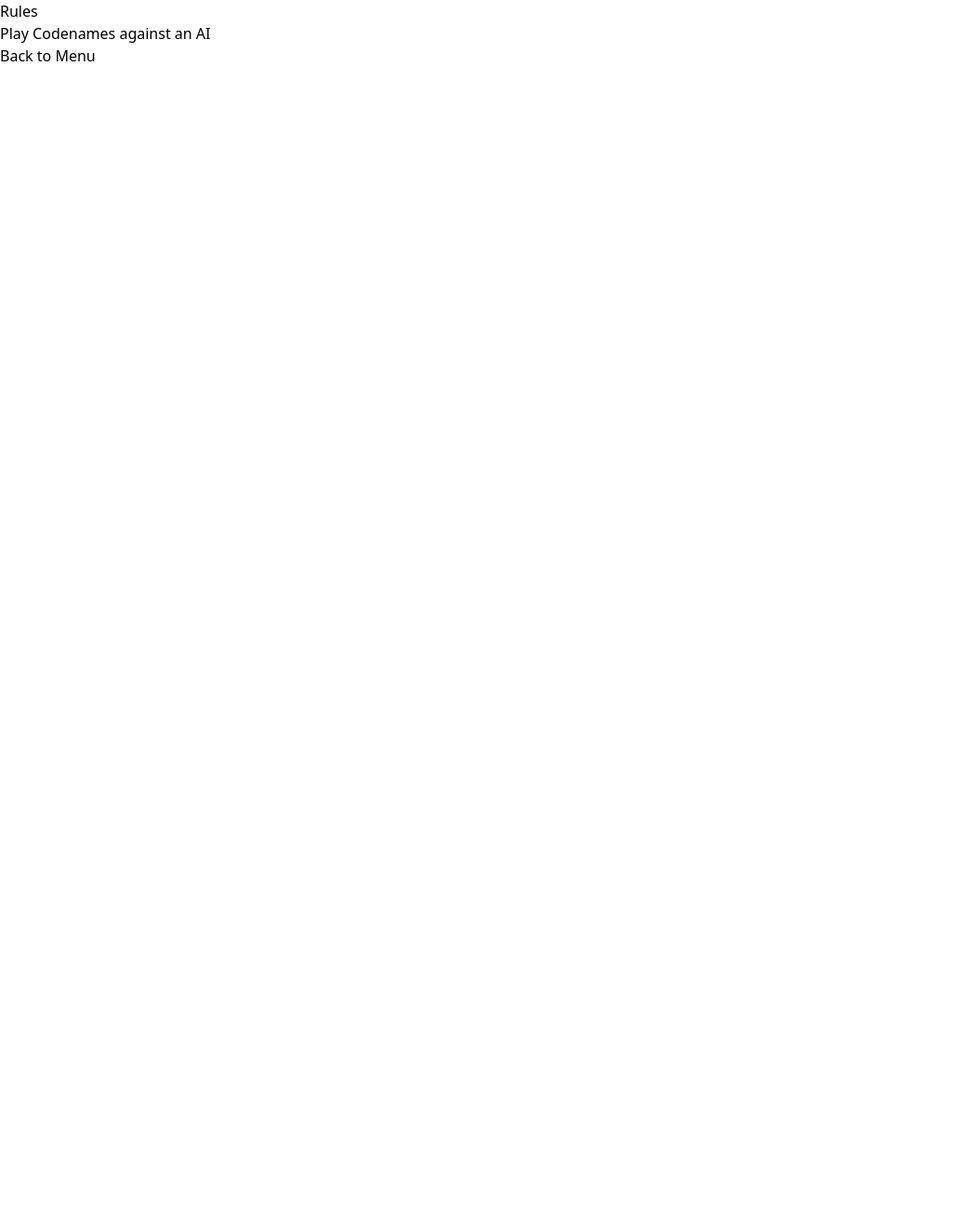
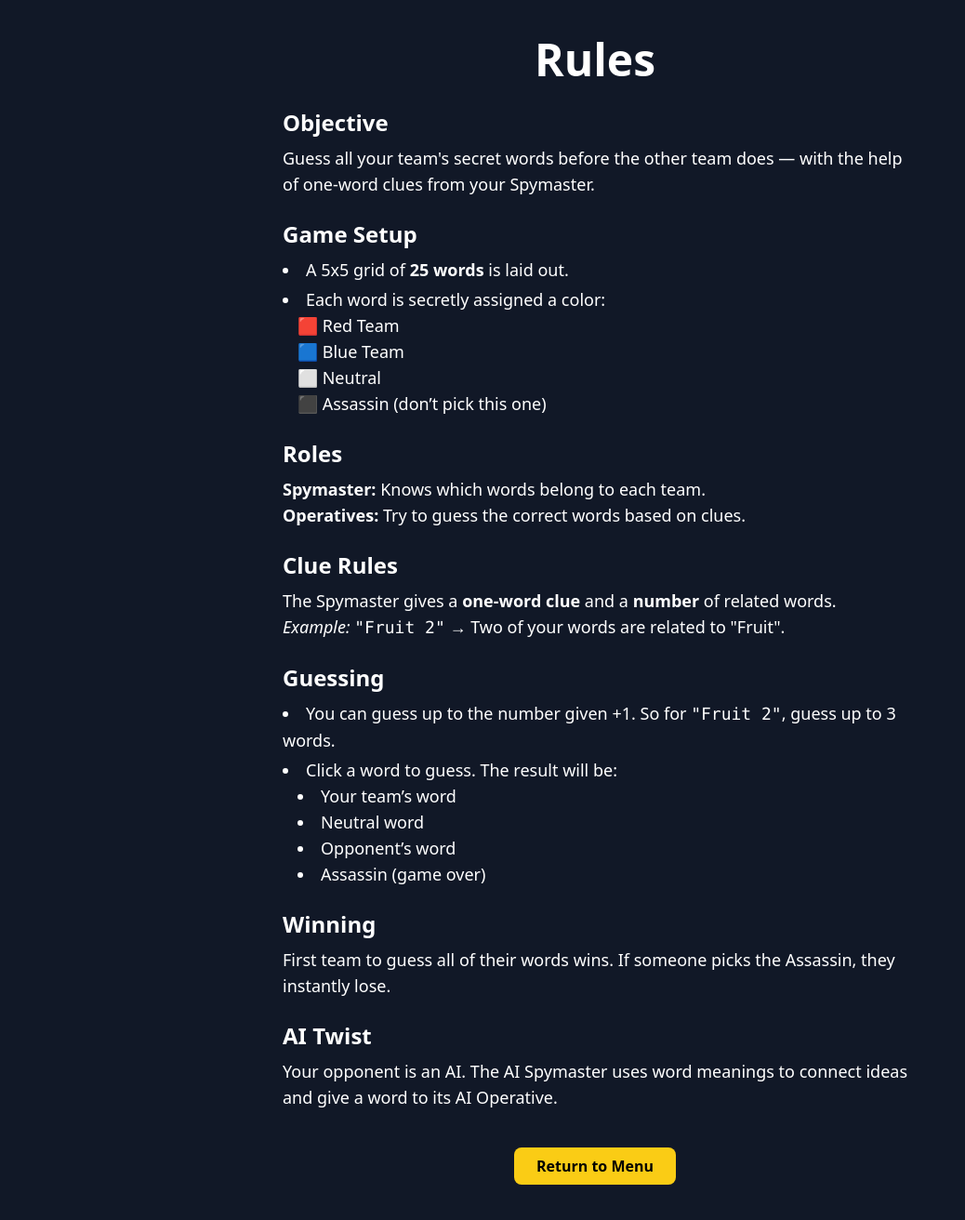
Before and after one commit to svn27/ai-codenames, a React (Vite) app in the folder frontend/: page /rules in a window 1280 px wide. Shown: the whole page at 93% size, without its empty margins (0-1038 px from the left). Before the commit the page ends 800 px from the top, so only its background shows below. Built offline with nearby package versions, Linux system fonts and the light colour scheme.

Commit message:
display cards for game

```diff
--- /dev/null
+++ b/frontend/src/components/Card.jsx
@@ -0,0 +1,16 @@
+export default function Card({ word, colour }) {
+    const bgClassMap = {
+      blue: "bg-cyan-400 hover:bg-cyan-500",
+      red: "bg-red-700 hover:bg-red-800",
+      black: "bg-neutral-800 hover:bg-neutral-900",
+      normal: "bg-gray-400 hover:bg-gray-400",
+    };
+
+    const classes = `w-32 h-20 flex items-center justify-center rounded-lg shadow-md text-xl font-semibold cursor-pointer transition ${bgClassMap[colour] || bgClassMap.normal}`;
+
+    return (
+      <div className={classes}>
+        {word}
+      </div>
+    );
+  }
--- a/frontend/src/components/Game.jsx
+++ b/frontend/src/components/Game.jsx
@@ -1,19 +1,51 @@
 import { useNavigate } from 'react-router-dom';
+import Card from "./Card.jsx";
 
 export default function Game() {
 
     const navigate = useNavigate();
-    const desc = "Game page";
+
+    const allWords = [
+        "apple", "banana", "cherry", "dog", "elephant", "frog", "guitar", "house", "ice", "jungle",
+        "kite", "lemon", "mountain", "notebook", "ocean", "pencil", "queen", "river", "sun", "tree",
+        "umbrella", "violin", "whale", "xylophone", "zebra"
+      ];
+
+    function shuffle(array) {
+        return array.sort(() => Math.random() - 0.5);
+    }
+
+    function generateWordMap() {
+        const shuffledWords = shuffle([...allWords]);
+        const wordMap = {};
+
+        shuffledWords.slice(0, 9).forEach(word => wordMap[word] = "blue");
+        shuffledWords.slice(9, 18).forEach(word => wordMap[word] = "red");
+        wordMap[shuffledWords[18]] = "black";
+        shuffledWords.slice(19).forEach(word => wordMap[word] = "normal");
+
+        return wordMap;
+    }
+
+    const wordMap = generateWordMap();
+      //console.log(wordMap);
+
 
     const handleMenuClick = () => {
         navigate('/menu'); // navigates to /menu route
     };
 
     return(
-        <>
-            <h1>Game</h1>
-            <p>{desc}</p>
+        <div className="min-h-screen flex flex-col justify-center items-center bg-gray-900 text-white text-center px-4">
+            <h1 className="text-5xl font-bold mb-7">Game</h1>
+
+            <div className="grid grid-cols-5 gap-4">
+                {Object.entries(wordMap).map(([word, colour], i) => (
+                    <Card key={i} word={word} colour={colour} />
+                ))}
+            </div>
+
             <button type="button" onClick={handleMenuClick}>Back to Menu</button>
-        </>
+        </div>
     )
 }
--- a/frontend/src/components/Menu.jsx
+++ b/frontend/src/components/Menu.jsx
@@ -5,30 +5,17 @@
   const desc = "Play Codenames against an AI";
 
   const handlePlayClick = () => {
-    navigate('/play'); // navigates to /log route
+    navigate('/play');
   };
 
   const handleRulesClick = () => {
-    navigate('/rules'); // navigates to /log route
+    navigate('/rules');
   };
-
-  /*
-  return (
-    <>
-      <h1>Codenames</h1>
-      <h2>Welcome to Codenames</h2>
-      <p>{desc}</p>
-      <button type="button" onClick={handlePlayClick}>Play</button>
-      <button type="button" onClick={handleRulesClick}>Rules</button>
-
-    </>
-  );
-  */
 
   return (
     <div className="min-h-screen flex flex-col justify-center items-center bg-gray-900 text-white text-center px-4">
-      <h1 className="text-5xl font-bold mb-4">Codenames</h1>
-      <h2 className="text-2xl font-semibold mb-2">Welcome to Codenames</h2>
+      <h1 className="text-5xl font-bold mb-5">Codenames</h1>
+
       <p className="mb-6">{desc}</p>
 
       <div className="flex gap-4">
--- a/frontend/src/components/Rules.jsx
+++ b/frontend/src/components/Rules.jsx
@@ -3,17 +3,83 @@
 export default function Rules() {
 
     const navigate = useNavigate();
-    const desc = "Play Codenames against an AI";
 
     const handleMenuClick = () => {
-        navigate('/menu'); // navigates to /menu route
+        navigate('/menu');
     };
 
-    return(
-        <>
-            <h1>Rules</h1>
-            <p>{desc}</p>
-            <button type="button" onClick={handleMenuClick}>Back to Menu</button>
-        </>
-    )
+    return (
+        <div className="min-h-screen flex flex-col justify-center items-center bg-gray-900 text-white text-center px-6 py-10">
+            <h1 className="text-5xl font-bold mb-7">Rules</h1>
+
+            <div className="max-w-2xl text-left text-white space-y-6 text-lg">
+                <div>
+                    <h2 className="text-2xl font-semibold mb-2">Objective</h2>
+                    <p>Guess all your team's secret words before the other team does — with the help of one-word clues from your Spymaster.</p>
+                </div>
+
+                <div>
+                    <h2 className="text-2xl font-semibold mb-2">Game Setup</h2>
+                    <ul className="list-disc list-inside space-y-1">
+                        <li>A 5x5 grid of <strong>25 words</strong> is laid out.</li>
+                        <li>Each word is secretly assigned a color:
+                            <ul className="list-none pl-4">
+                                <li>🟥 Red Team</li>
+                                <li>🟦 Blue Team</li>
+                                <li>⬜ Neutral</li>
+                                <li>⬛ Assassin (don’t pick this one)</li>
+                            </ul>
+                        </li>
+                    </ul>
+                </div>
+
+                <div>
+                    <h2 className="text-2xl font-semibold mb-2">Roles</h2>
+                    <p><strong>Spymaster:</strong> Knows which words belong to each team.<br />
+                       <strong>Operatives:</strong> Try to guess the correct words based on clues.</p>
+                </div>
+
+                <div>
+                    <h2 className="text-2xl font-semibold mb-2">Clue Rules</h2>
+                    <p>The Spymaster gives a <strong>one-word clue</strong> and a <strong>number</strong> of related words.</p>
+                    <p><em>Example:</em> <code>"Fruit 2"</code> → Two of your words are related to "Fruit".</p>
+                </div>
+
+                <div>
+                    <h2 className="text-2xl font-semibold mb-2">Guessing</h2>
+                    <ul className="list-disc list-inside space-y-1">
+                        <li>You can guess up to the number given +1. So for <code>"Fruit 2"</code>, guess up to 3 words.</li>
+                        <li>Click a word to guess. The result will be:
+                            <ul className="list-disc list-inside pl-4">
+                                <li>Your team’s word</li>
+                                <li>Neutral word</li>
+                                <li>Opponent’s word</li>
+                                <li>Assassin (game over)</li>
+                            </ul>
+                        </li>
+                    </ul>
+                </div>
+
+                <div>
+                    <h2 className="text-2xl font-semibold mb-2">Winning</h2>
+                    <p>First team to guess all of their words wins. If someone picks the Assassin, they instantly lose.</p>
+                </div>
+
+                <div>
+                    <h2 className="text-2xl font-semibold mb-2">AI Twist</h2>
+                    <p>Your opponent is an AI. The AI Spymaster uses word meanings to connect ideas and give a word to its AI Operative.</p>
+                </div>
+            </div>
+
+            <div className="mt-10">
+                <button
+                    type="button"
+                    onClick={handleMenuClick}
+                    className="bg-yellow-400 hover:bg-yellow-500 text-black px-6 py-2 rounded-lg font-semibold transition duration-300"
+                >
+                    Return to Menu
+                </button>
+            </div>
+        </div>
+    );
 }
```
